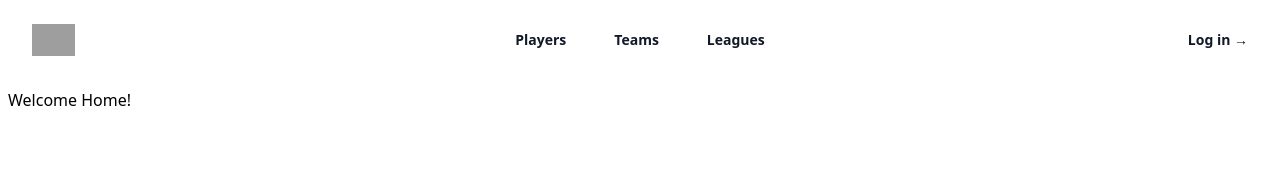
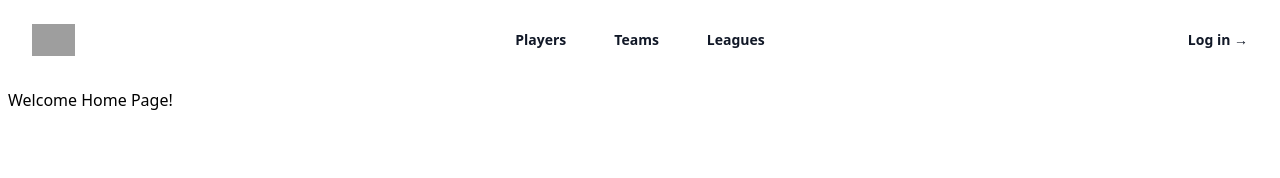
Before and after one commit to nicjkkd/football_frontend, a React (Vite) app: page / in a window 1280 px wide. Shown: the top 178 px of the page. Built offline with nearby package versions, Linux system fonts and the light colour scheme; grey boxes are pictures that could not be loaded.

Commit message:
fix/changed return in index route

```diff
--- a/src/routes/index.lazy.tsx
+++ b/src/routes/index.lazy.tsx
@@ -7,7 +7,7 @@ export const Route = createLazyFileRoute("/")({
 function Index() {
   return (
     <div className="p-2">
-      <h3>Welcome Home!</h3>
+      <h3>Welcome Home Page!</h3>
     </div>
   );
 }
```
